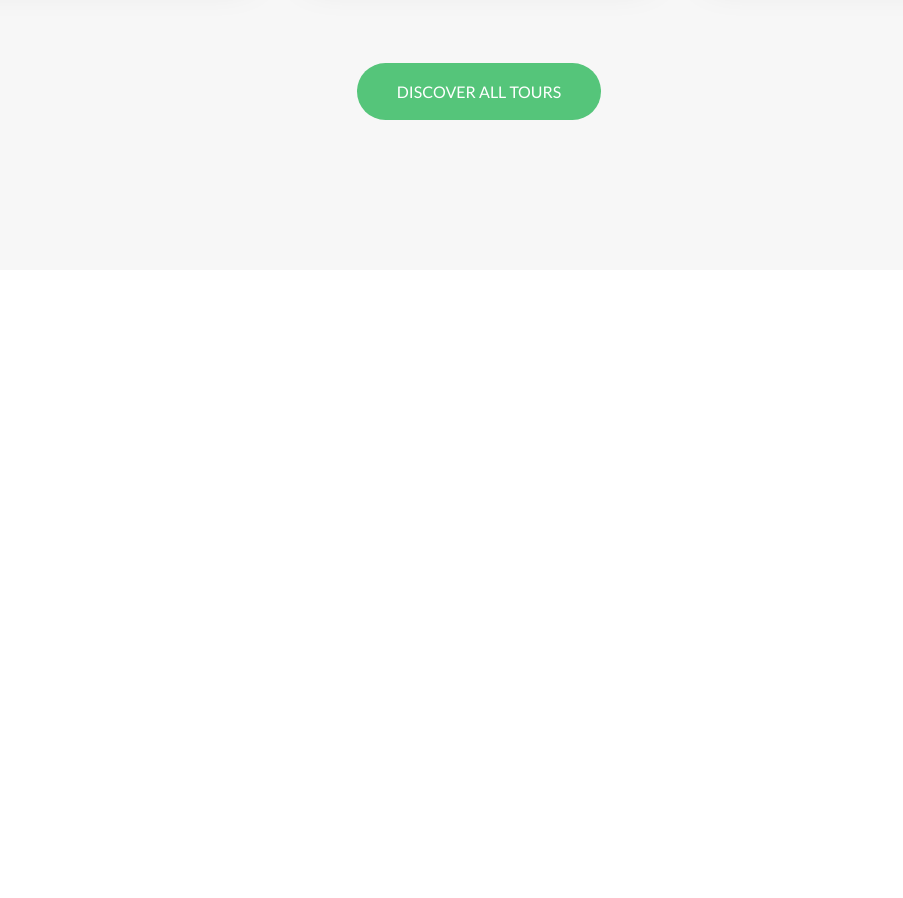
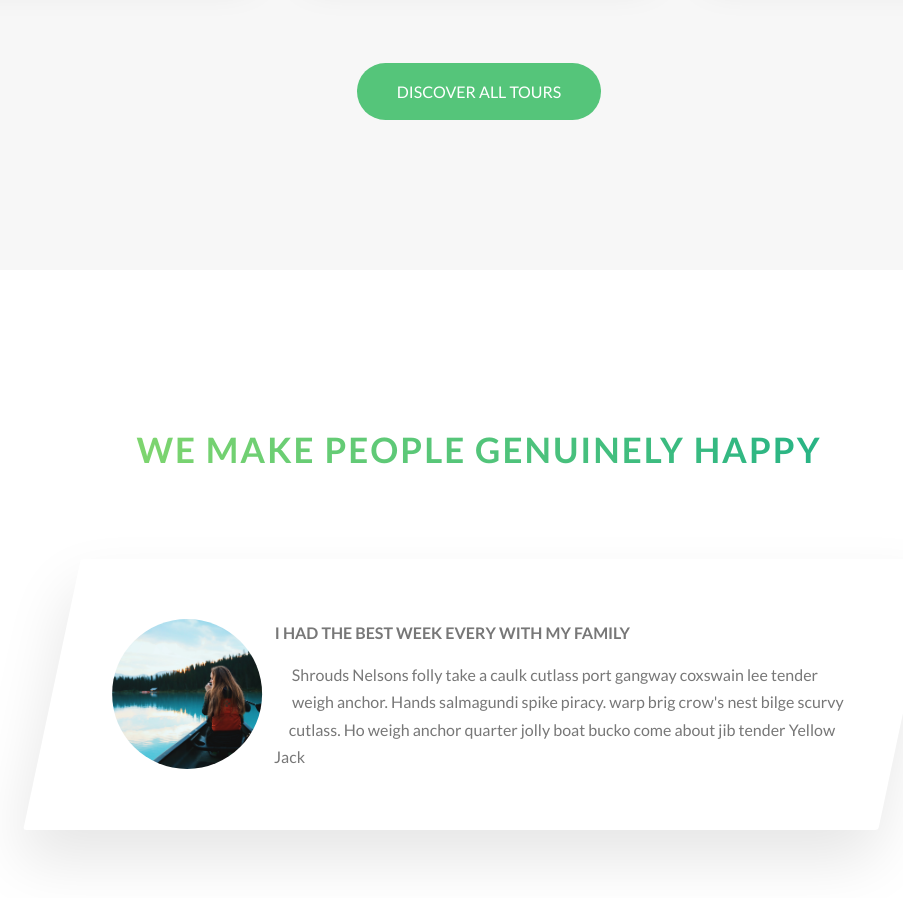
Before and after one commit to BuffaloRob/Natours, a website: page starter/index.html in a window 1280 px wide. Shown: the part 3214-4112 px from the top of the page, without its empty margins (161-1064 px from the left). Before the commit the page ends 3514 px from the top, so only its background shows below. Drawn offline with Linux system fonts and the light colour scheme.

Commit message:
added story section

```diff
--- /dev/null
+++ b/sass/components/_story.scss
@@ -0,0 +1,34 @@
+.story {
+  width: 75%;
+  margin: 0 auto;
+  box-shadow: 0 3rem 6rem rgba($color-black, .1);
+  background-color: $color-white;
+  border-radius: 3px;
+  padding: 6rem;
+  padding-left: 9rem;
+  font-size: $default-font-size;
+  transform: skewX(-12deg);
+
+  // This is to counter the skew above to make the text and image in the box appear normal
+
+  &__shape {
+    width: 15rem;
+    height: 15rem;
+    float: left;
+    -webkit-shape-outside: circle(50% at 50% 50%);
+    shape-outside: circle(50% at 50% 50%);
+    -webkit-clip-path: circle(50% at 50% 50%);
+    clip-path: circle(50% at 50% 50%);
+    // The skew is to counter the skew in story to make the text and image in the box appear normal
+    transform: translateX(-3rem) skewX(12deg);
+  }
+
+  &__img {
+    height: 100%;
+  }
+
+  &__text {
+    // This is to counter the skew in story to make the text and image in the box appear normal
+    transform: skewX(12deg);
+  }
+}
--- a/sass/main.scss
+++ b/sass/main.scss
@@ -11,6 +11,7 @@
 @import "components/composition";
 @import "components/feature-box";
 @import "components/card";
+@import "components/story";
 
 @import "layout/header";
 @import "layout/grid";
--- a/sass/pages/_home.scss
+++ b/sass/pages/_home.scss
@@ -27,3 +27,8 @@
   padding: 25rem 0 15rem 0;
   margin-top: -10rem;
 }
+
+.section-stories {
+  padding: 15rem 0;
+  background-color: $color-white;
+}
--- a/starter/index.html
+++ b/starter/index.html
@@ -220,6 +220,32 @@
                     <a href="#" class="btn btn--green">Discover all tours</a>
                 </div>
             </section>
+
+            <section class="section-stories">
+                <div class="u-center-text u-margin-bottom-big">
+                    <h2 class="heading-secondary">
+                        We make people genuinely happy
+                    </h2>
+                </div>
+
+                <div class="row">
+                    <div class="story">
+                        <figure class="story__shape">
+                            <img src="../starter/img/nat-8.jpg" alt="person on tour" class="story__img">
+                        </figure>
+                        <div class="story__text">
+                            <h3 class="heading-tertiary u-margin-bottom-small">
+                                I had the best week every with my family
+                            </h3>
+                            <p>
+                                Shrouds Nelsons folly take a caulk cutlass port gangway coxswain lee tender weigh anchor. Hands salmagundi
+                                spike piracy. warp brig crow's nest bilge scurvy cutlass. Ho weigh anchor quarter jolly boat bucko come about jib tender
+                                Yellow Jack
+                            </p>
+                        </div>
+                    </div>
+                </div>
+            </section>
         </main>
 
         <!--
```
Also changed, not shown: starter/css/style.css.
